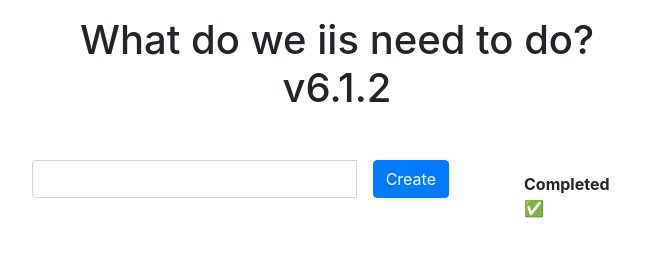
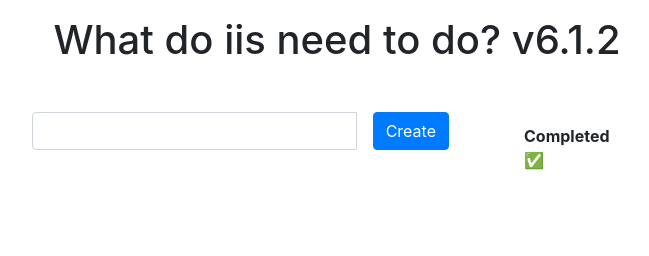
Before and after one commit to Abid-Amjad/todo-app, a website: page public/index.html in a window 1280 px wide. Shown: the whole page, without its empty margins (303-952 px from the left). Drawn offline with nearby package versions, Linux system fonts and the light colour scheme; no server answers.

Commit message:
todoupdate

```diff
--- a/public/index.html
+++ b/public/index.html
@@ -10,7 +10,7 @@
   </head>
   <body>
     <div class="container mt-3 w-50">
-      <h1 class="mb-5 text-center">What do  we iis need to do? v6.1.2</h1>
+      <h1 class="mb-5 text-center">What do iis need to do? v6.1.2</h1>
       <div class="row">
         <div class="col-9 pr-5">
           <div class="input-group mb-3">
```
